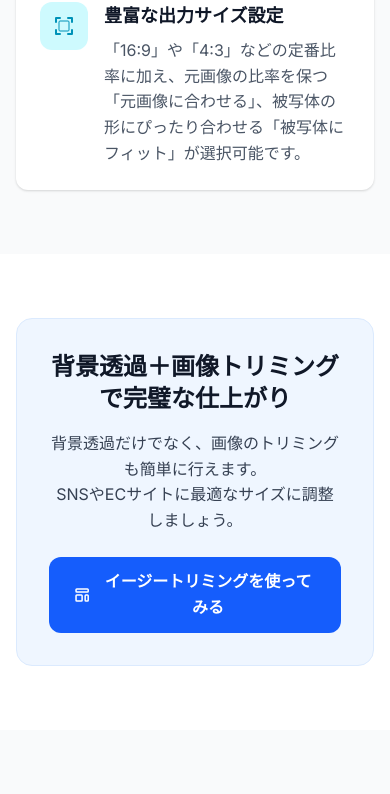
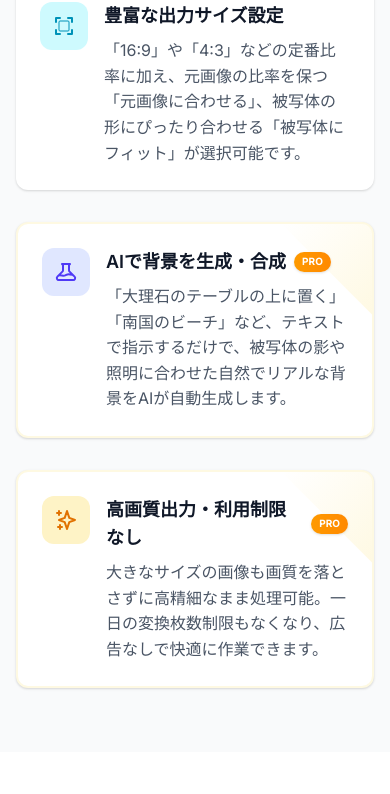
Before and after one commit to stoshi1127/bg-remove-react-template, a Next.js app: page / in a window 390 px wide. Shown: the part 4509-5303 px from the top of the page. Built offline with nearby package versions, Linux system fonts and the light colour scheme; no server answers.

Commit message:
feat: Redesign Easy Cut UI and remove X social media links from the header.

```diff
--- a/src/app/layout.tsx
+++ b/src/app/layout.tsx
@@ -133,10 +133,23 @@ export default function RootLayout({
             </div>
 
             <div className="border-t border-gray-700 pt-6">
-              <div className="flex flex-col md:flex-row justify-between items-center space-y-2 md:space-y-0">
-                <p className="text-sm text-gray-400">
-                  無料AI画像編集ツール | 背景透過・HEIC変換・画像トリミング
-                </p>
+              <div className="flex flex-col md:flex-row justify-between items-center space-y-4 md:space-y-0">
+                <div className="flex flex-col md:flex-row items-center md:space-x-4 space-y-2 md:space-y-0">
+                  <p className="text-sm text-gray-400">
+                    無料AI画像編集ツール | 背景透過・HEIC変換・画像トリミング
+                  </p>
+                  <a
+                    href="https://x.com/QuickToolsJP"
+                    target="_blank"
+                    rel="noopener noreferrer"
+                    className="text-gray-400 hover:text-white transition-colors duration-200"
+                    aria-label="X公式アカウント"
+                  >
+                    <svg className="w-5 h-5" fill="currentColor" viewBox="0 0 24 24">
+                      <path d="M18.244 2.25h3.308l-7.227 8.26 8.502 11.24H16.17l-5.214-6.817L4.99 21.75H1.68l7.73-8.835L1.254 2.25H8.08l4.713 6.231zm-1.161 17.52h1.833L7.084 4.126H5.117z" />
+                    </svg>
+                  </a>
+                </div>
                 <p className="text-sm text-gray-400">
                   © 2025 QuickTools. All rights reserved.
                 </p>
--- a/src/app/page.tsx
+++ b/src/app/page.tsx
@@ -214,7 +214,7 @@ export default async function Home() {
           </div>
 
           {/* アップロードエリア - メイン */}
-          <div className="animate-fade-in-up mb-12" style={{animationDelay: '0.1s'}}>
+          <div className="animate-fade-in-up mb-12" style={{ animationDelay: '0.1s' }}>
             <div className="bg-white border-2 border-blue-200 rounded-2xl py-3 shadow-lg">
               <BgRemoverMulti isPro={isPro} adUserPlan={adUserPlan} />
             </div>
@@ -239,7 +239,7 @@ export default async function Home() {
               </p>
             </div>
             <div className="grid grid-cols-1 md:grid-cols-3 gap-8">
-              <div className="animate-fade-in-up" style={{animationDelay: '0.1s'}}>
+              <div className="animate-fade-in-up" style={{ animationDelay: '0.1s' }}>
                 <GuideCard
                   title="1. 画像をアップロード"
                   icon={
@@ -256,7 +256,7 @@ export default async function Home() {
                 </GuideCard>
               </div>
 
-              <div className="animate-fade-in-up" style={{animationDelay: '0.2s'}}>
+              <div className="animate-fade-in-up" style={{ animationDelay: '0.2s' }}>
                 <GuideCard
                   title="2. 背景をカスタマイズ"
                   icon={
@@ -273,7 +273,7 @@ export default async function Home() {
                 </GuideCard>
               </div>
 
-              <div className="animate-fade-in-up" style={{animationDelay: '0.3s'}}>
+              <div className="animate-fade-in-up" style={{ animationDelay: '0.3s' }}>
                 <GuideCard
                   title="3. 加工画像をダウンロード"
                   icon={
@@ -321,7 +321,7 @@ export default async function Home() {
                 <div className="flex items-start">
                   <div className="bg-teal-100 p-3 rounded-xl mr-4">
                     <svg className="w-6 h-6 text-teal-600" fill="none" stroke="currentColor" viewBox="0 0 24 24" aria-label="一括処理アイコン">
-                       <path strokeLinecap="round" strokeLinejoin="round" strokeWidth="2" d="M5 8h14M5 8a2 2 0 110-4h14a2 2 0 110 4M5 8v10a2 2 0 002 2h10a2 2 0 002-2V8m-9 4h4"></path>
+                      <path strokeLinecap="round" strokeLinejoin="round" strokeWidth="2" d="M5 8h14M5 8a2 2 0 110-4h14a2 2 0 110 4M5 8v10a2 2 0 002 2h10a2 2 0 002-2V8m-9 4h4"></path>
                     </svg>
                   </div>
                   <div>
@@ -361,6 +361,46 @@ export default async function Home() {
                     <h4 className="text-lg font-semibold text-gray-900 mb-2">豊富な出力サイズ設定</h4>
                     <p className="text-gray-600">
                       「16:9」や「4:3」などの定番比率に加え、元画像の比率を保つ「元画像に合わせる」、被写体の形にぴったり合わせる「被写体にフィット」が選択可能です。
+                    </p>
+                  </div>
+                </div>
+              </div>
+
+              <div className="bg-white p-6 rounded-xl shadow-soft hover-lift border-2 border-amber-100/50 relative overflow-hidden">
+                <div className="absolute top-0 right-0 bg-gradient-to-l from-amber-100/50 to-transparent w-32 h-32 transform rotate-45 translate-x-16 -translate-y-16"></div>
+                <div className="flex items-start relative z-10">
+                  <div className="bg-indigo-100 p-3 rounded-xl mr-4 flex-shrink-0 flex items-center justify-center">
+                    <svg className="w-6 h-6 text-indigo-600" fill="none" stroke="currentColor" viewBox="0 0 24 24" aria-label="AI背景生成アイコン">
+                      <path strokeLinecap="round" strokeLinejoin="round" strokeWidth="2" d="M19.428 15.428a2 2 0 00-1.022-.547l-2.387-.477a6 6 0 00-3.86.517l-.318.158a6 6 0 01-3.86.517L6.05 15.21a2 2 0 00-1.806.547M8 4h8l-1 1v5.172a2 2 0 00.586 1.414l5 5c1.26 1.26.367 3.414-1.415 3.414H4.828c-1.782 0-2.674-2.154-1.414-3.414l5-5A2 2 0 009 10.172V5L8 4z"></path>
+                    </svg>
+                  </div>
+                  <div>
+                    <h4 className="text-lg font-semibold text-gray-900 mb-2 flex items-center">
+                      AIで背景を生成・合成
+                      <span className="ml-2 text-[10px] font-bold bg-gradient-to-r from-amber-500 to-orange-400 text-white px-2 py-0.5 rounded-full shadow-sm">PRO</span>
+                    </h4>
+                    <p className="text-gray-600">
+                      「大理石のテーブルの上に置く」「南国のビーチ」など、テキストで指示するだけで、被写体の影や照明に合わせた自然でリアルな背景をAIが自動生成します。
+                    </p>
+                  </div>
+                </div>
+              </div>
+
+              <div className="bg-white p-6 rounded-xl shadow-soft hover-lift border-2 border-amber-100/50 relative overflow-hidden">
+                <div className="absolute top-0 right-0 bg-gradient-to-l from-amber-100/50 to-transparent w-32 h-32 transform rotate-45 translate-x-16 -translate-y-16"></div>
+                <div className="flex items-start relative z-10">
+                  <div className="bg-amber-100 p-3 rounded-xl mr-4 flex-shrink-0 flex items-center justify-center">
+                    <svg className="w-6 h-6 text-amber-600" fill="none" stroke="currentColor" viewBox="0 0 24 24" aria-label="Proプランアイコン">
+                      <path strokeLinecap="round" strokeLinejoin="round" strokeWidth="2" d="M5 3v4M3 5h4M6 17v4m-2-2h4m5-16l2.286 6.857L21 12l-5.714 2.143L13 21l-2.286-6.857L5 12l5.714-2.143L13 3z"></path>
+                    </svg>
+                  </div>
+                  <div>
+                    <h4 className="text-lg font-semibold text-gray-900 mb-2 flex items-center">
+                      高画質出力・利用制限なし
+                      <span className="ml-2 text-[10px] font-bold bg-gradient-to-r from-amber-500 to-orange-400 text-white px-2 py-0.5 rounded-full shadow-sm">PRO</span>
+                    </h4>
+                    <p className="text-gray-600">
+                      大きなサイズの画像も画質を落とさずに高精細なまま処理可能。一日の変換枚数制限もなくなり、広告なしで快適に作業できます。
                     </p>
                   </div>
                 </div>
@@ -437,57 +477,7 @@ export default async function Home() {
           </div>
         </section>
 
-        {/* X公式アカウント・フィードバックセクション */}
-        <section className="py-16 px-4">
-          <div className="container mx-auto max-w-3xl">
-            <div className="bg-gradient-to-br from-blue-50 to-indigo-50 border border-blue-100 p-8 rounded-2xl text-center">
-              <div className="mb-8">
-                <h3 className="text-2xl font-bold text-gray-900 mb-4">公式Xアカウントをフォロー！</h3>
-                <p className="text-gray-700 max-w-2xl mx-auto">
-                  毎日「今日は何の日」にちなんだ画像を投稿しています。新機能の紹介やお役立ち情報もお届けします。
-                </p>
-              </div>
 
-              {/* X公式アカウントフォロー */}
-              <div className="bg-white p-8 rounded-xl shadow-soft max-w-md mx-auto">
-                <div className="bg-blue-100 w-20 h-20 rounded-full flex items-center justify-center mx-auto mb-6">
-                  <svg className="w-10 h-10 text-blue-600" fill="currentColor" viewBox="0 0 24 24">
-                    <path d="M18.244 2.25h3.308l-7.227 8.26 8.502 11.24H16.17l-5.214-6.817L4.99 21.75H1.68l7.73-8.835L1.254 2.25H8.08l4.713 6.231zm-1.161 17.52h1.833L7.084 4.126H5.117z"/>
-                  </svg>
-                </div>
-                <h4 className="text-xl font-semibold text-gray-900 mb-3">公式Xをフォロー</h4>
-                <p className="text-gray-600 mb-6">
-                  「今日は何の日」にちなんだ画像投稿や新機能情報を配信中
-                </p>
-                <a
-                  href="https://x.com/QuickToolsJP"
-                  target="_blank"
-                  rel="noopener noreferrer"
-                  className="inline-flex items-center px-8 py-4 bg-blue-600 text-white font-semibold rounded-xl hover:bg-blue-700 transition-colors duration-200 text-lg"
-                >
-                  <svg className="w-6 h-6 mr-3" fill="currentColor" viewBox="0 0 24 24">
-                    <path d="M18.244 2.25h3.308l-7.227 8.26 8.502 11.24H16.17l-5.214-6.817L4.99 21.75H1.68l7.73-8.835L1.254 2.25H8.08l4.713 6.231zm-1.161 17.52h1.833L7.084 4.126H5.117z"/>
-                  </svg>
-                  フォローする
-                </a>
-              </div>
-
-              {/* 投稿内容の説明 */}
-              <div className="mt-8 pt-8 border-t border-blue-200">
-                <div className="flex items-center justify-center mb-3">
-                  <svg className="w-6 h-6 mr-2 text-orange-500" fill="currentColor" viewBox="0 0 24 24">
-                    <path d="M12 2l3.09 6.26L22 9.27l-5 4.87 1.18 6.88L12 17.77l-6.18 3.25L7 14.14 2 9.27l6.91-1.01L12 2z"/>
-                  </svg>
-                  <h4 className="text-lg font-semibold text-gray-900">毎日投稿中！</h4>
-                </div>
-                <p className="text-gray-600 text-sm">
-                  「猫の日」「桜の日」など、今日は何の日にちなんだテーマで画像を投稿しています。<br />
-                  季節の話題やトレンドに合わせた背景透過の活用例をお楽しみください。
-                </p>
-              </div>
-            </div>
-          </div>
-        </section>
 
         {/* SEO強化：活用事例セクション */}
         <section className="py-16 px-4">
```
Also changed, not shown: src/components/HeaderClient.tsx (+3 -29 lines), 2 other files (tests, documents, lock files or other folders).
